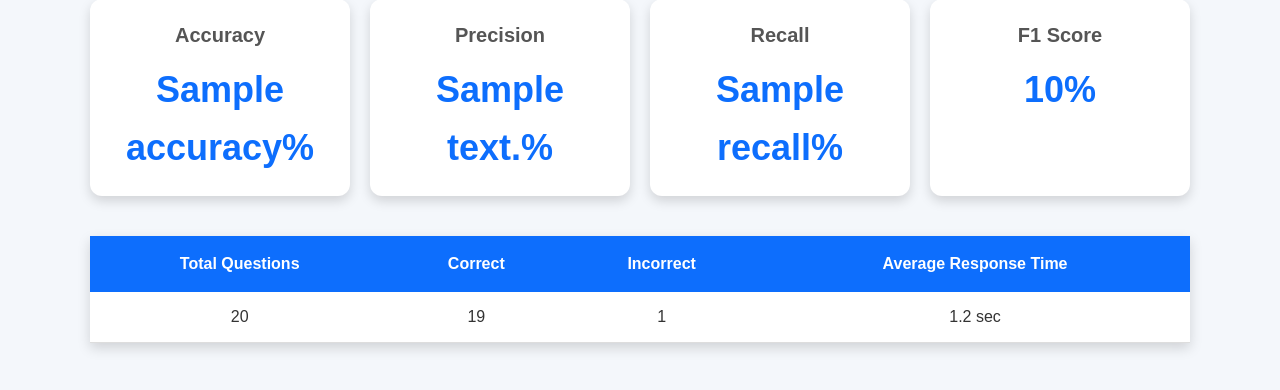
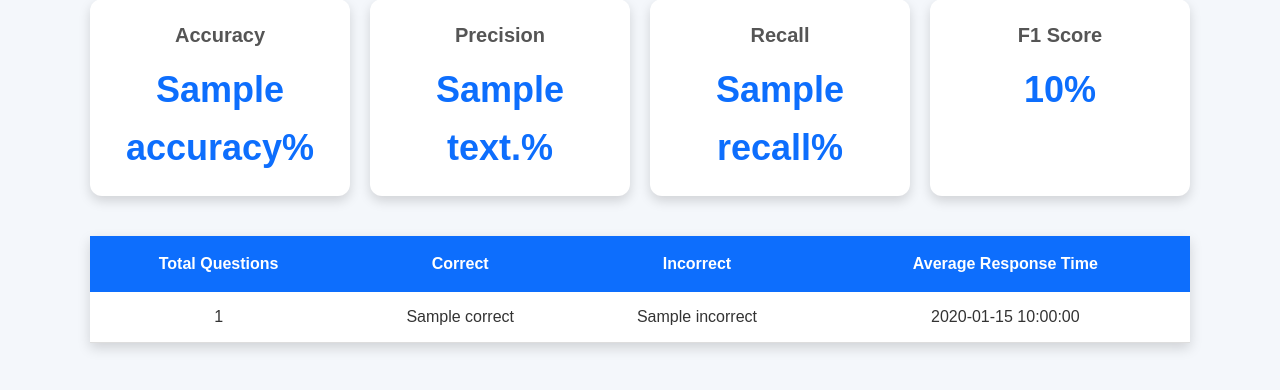
Before and after one commit to theiniyanvlogs-lab/restaurant-ordering, a Flask app: template templates/evaluation.html in a window 1280 px wide. Shown: the part 122-512 px from the top of the page. Run offline with Flask 3, Linux system fonts and the light colour scheme; the template is opened without the code that fills it: most values are stand-ins (such as "Sample title", 1, 10 or a date in 2020).

Commit message:
Update evaluation.html

```diff
--- a/templates/evaluation.html
+++ b/templates/evaluation.html
@@ -122,10 +122,10 @@
 </tr>
 
 <tr>
-<td>20</td>
-<td>19</td>
-<td>1</td>
-<td>1.2 sec</td>
+<td>{{ metrics.total_questions }}</td>
+<td>{{ metrics.correct }}</td>
+<td>{{ metrics.incorrect }}</td>
+<td>{{ metrics.response_time }}</td>
 </tr>
 
 </table>
```
